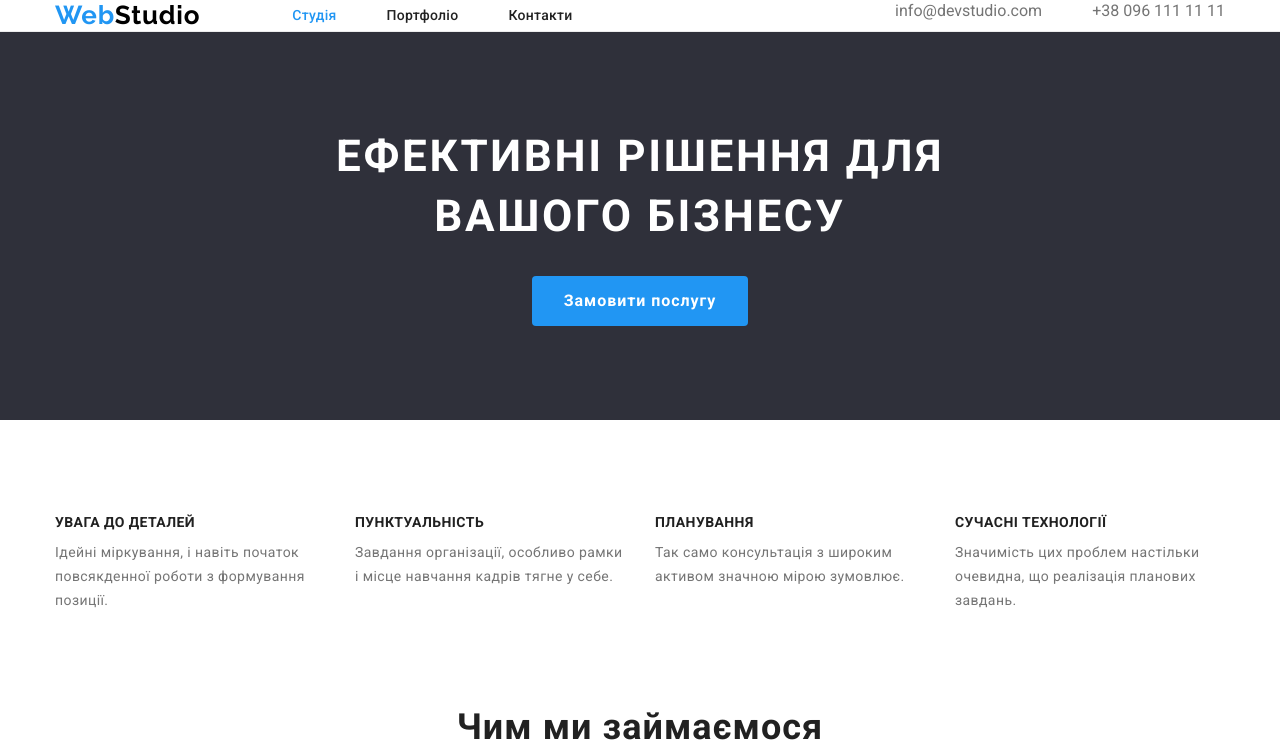
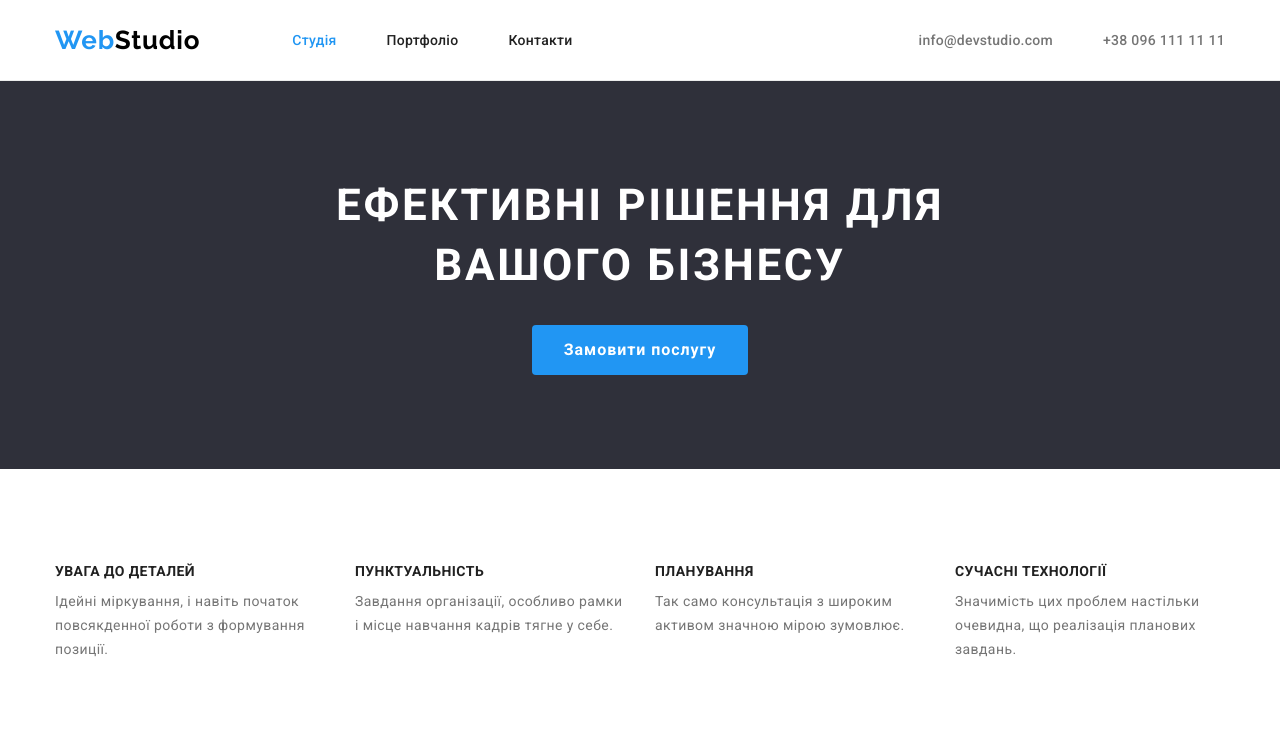
Before and after one commit to Taras85/goit-markup-hw-03, a plain HTML site: page index.html in a window 1280 px wide. Shown: the top 752 px of the page. Drawn offline with nearby package versions, Linux system fonts and the light colour scheme.

Commit message:
виправлення помилок

```diff
--- a/css/styles.css
+++ b/css/styles.css
@@ -97,6 +97,7 @@ body {
 /* Шапка сайта */
 .page-header {
   border-bottom: 1px solid var(--header-border-color);
+
 }
 .container-page-header {
   display: flex;
@@ -117,6 +118,7 @@ body {
 .site-nav {
   display: flex;
   align-items: center;
+
 }
 .site-nav .nav-item:not(:last-child) {
   margin-right: var(--indent-nav);
@@ -293,9 +295,9 @@ address {
   letter-spacing: 0.03em;
   color: rgba(255, 255, 255, 0.6);
 }
-.footer-contacts-mail {
+/* .footer-contacts-mail {
   margin-bottom: 9px;
-}
+} */
 
 /* Галерея основна частина*/
 /* Блок фільтру галереї */
--- a/index.html
+++ b/index.html
@@ -38,10 +38,9 @@
           </ul>
         </nav>
         <div class="container-header-contacts">
-          <a href="mailto:info@devstudio.com" class="footer-contacts-mail link"
-            >info@devstudio.com</a
+          <a href="mailto:info@devstudio.com" class="header-contacts link">info@devstudio.com</a
           >
-          <a href="tel:+380961111111" class="footer-contacts-tel link">+38 096 111 11 11</a>
+          <a href="tel:+380961111111" class="header-contacts link">+38 096 111 11 11</a>
         </div>
       </div>
     </header>
```
